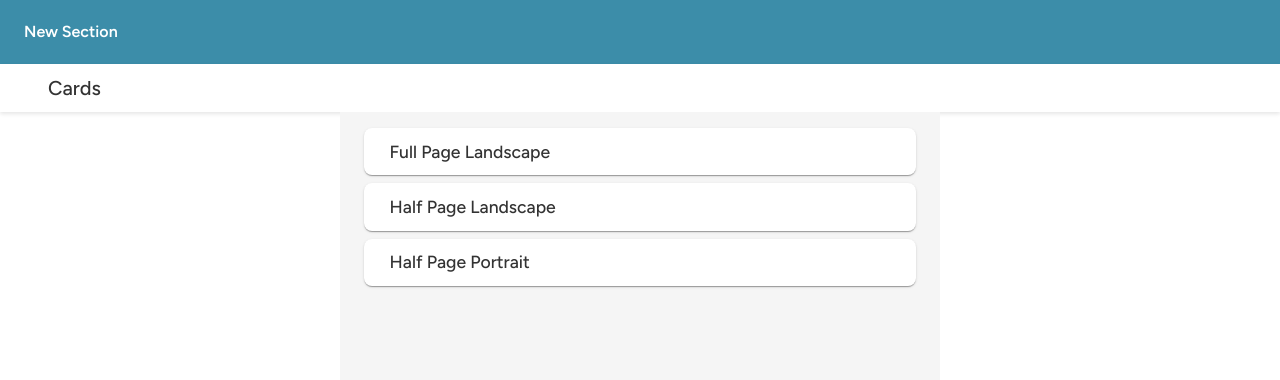
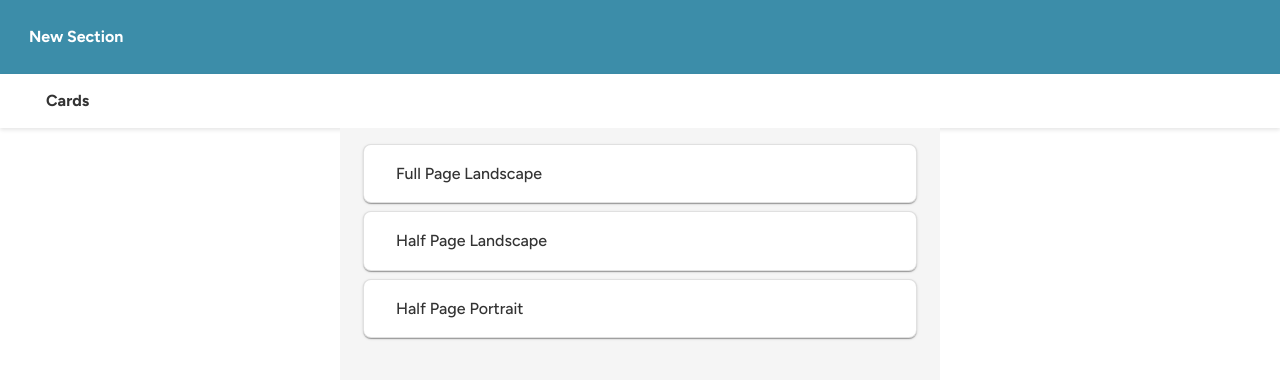
Before and after one commit to ChrisBlom1996/hello-budgie-test, a React (Create React App) app: page /second-page in a window 1280 px wide. Shown: the top 380 px of the page. Built offline with nearby package versions, Linux system fonts and the light colour scheme; some icons are missing.

Commit message:
Second page styling

```diff
--- a/src/components/CardComponent.js
+++ b/src/components/CardComponent.js
@@ -25,7 +25,7 @@ const CardComponent = ({ onNavigate }) => {
         }}
       >
         <Toolbar>
-          <Typography variant="h6" sx={{ fontWeight: 600, color: '#333', fontSize: '16px' }}>
+          <Typography variant="h6" sx={{ fontWeight: 700, color: '#333', fontSize: '16px' }}>
             Add a component
           </Typography>
         </Toolbar>
--- a/src/components/SecondPage.js
+++ b/src/components/SecondPage.js
@@ -46,10 +46,11 @@ const SecondPage = () => {
         sx={{
           backgroundColor: '#3C8DA9',
           boxShadow: '0px 2px 4px rgba(0, 0, 0, 0.1)',
+          padding: '5px'
         }}
       >
         <Toolbar>
-          <Typography variant="h6" sx={{ flexGrow: 1, color: '#fff',fontSize:'16px'  }}>
+          <Typography variant="h6" sx={{ flexGrow: 1, color: '#fff', fontSize: '16px', fontWeight: '700' }}>
             New Section
           </Typography>
           <IconButton onClick={handleClose} sx={{ color: '#fff' }}>
@@ -65,13 +66,14 @@ const SecondPage = () => {
           boxShadow: '0px 2px 4px rgba(0, 0, 0, 0.1)',
           px: 2,
           py: 1,
+          padding: '14px'
         }}
       >
         <Box sx={{ display: 'flex', alignItems: 'center' }}>
           <IconButton onClick={handleBack} sx={{ p: 0, mr: 1 }}>
-            <ArrowBackIosIcon sx={{ color: '#333', fontSize: '1.2rem' }} />
+            <ArrowBackIosIcon sx={{ color: '#3C8DA9', fontSize: '1.2rem' }} />
           </IconButton>
-          <Typography variant="h6" sx={{ fontWeight: 500, color: '#333' }}>
+          <Typography variant="h6" sx={{ fontWeight: 500, color: '#333', fontSize: '16px', fontWeight: '700' }}>
             Cards
           </Typography>
         </Box>
@@ -96,7 +98,8 @@ const SecondPage = () => {
             key={index}
             sx={{
               width: '100%',
-              borderRadius: 2,
+              borderRadius: 2, // 8px
+              border: '1px solid rgba(0, 0, 0, 0.12)', // 1px border
               boxShadow: 1,
               backgroundColor: '#fff',
               mb: 1,
@@ -106,19 +109,19 @@ const SecondPage = () => {
           >
             <CardContent
               sx={{
-                padding: { xs: 1, sm: 1.2 },
-                '&:last-child': { paddingBottom: { xs: 1, sm: 1.2 } },
+                padding: 2, // 16px
+                '&:last-child': { paddingBottom: 2 }, // Ensure consistent padding
                 display: 'flex',
                 alignItems: 'center',
               }}
             >
               {React.cloneElement(card.icon, {
-                sx: { fontSize: { xs: 20, sm: 24 }, color: '#666', mr: 1 },
+                sx: { fontSize: { xs: 32, sm: 32 }, color: '#666', mr: 1.25 }, // 10px gap
               })}
               <Typography
                 variant="h6"
                 sx={{
-                  fontSize: { xs: '1rem', sm: '1.1rem' },
+                  fontSize: { xs: '16px', sm: '16px' }, // Match first page
                   fontWeight: 500,
                   color: '#333',
                   flex: 1,
```
